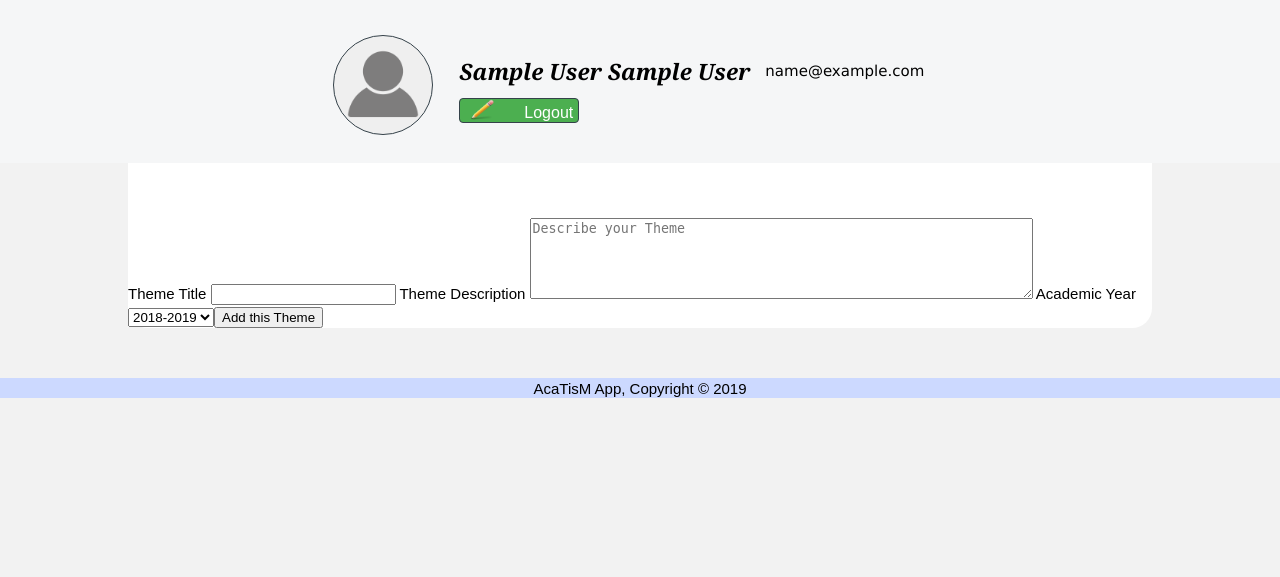
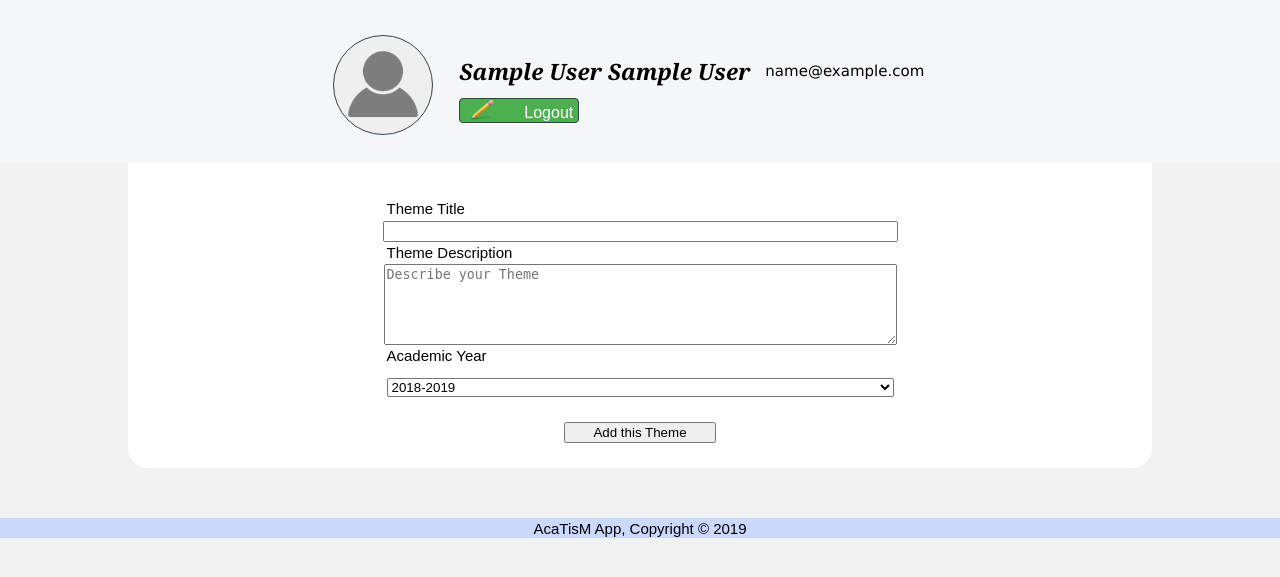
Before and after one commit to KetanoTinca/TW, a PHP site: page /add-theme.php in a window 1280 px wide. Shown: the part 40-617 px from the top of the page. Run offline with PHP 8.4, Linux system fonts and the light colour scheme; the visitor is signed in with stand-in values (Sample User, id 1).

Commit message:
add theme

```diff
--- a/CSS/style_profile.css
+++ b/CSS/style_profile.css
@@ -18,6 +18,14 @@ body{
 
 }
 
+.add-theme-form {
+    display: flex;
+    flex-direction: column;
+    margin-top: 5px;
+    margin-left: 5px;
+    margin-right: 5px;
+
+}
 
 
 .container{
@@ -187,7 +195,9 @@ input[type=text].header-search-input {
 
     overflow: hidden;
 }
-
+#addTheme{
+    margin-top:10px;
+}
 #description{
 
     margin:auto;
@@ -341,7 +351,8 @@ input[type=text].header-search-input {
     background-color: white;
     width:80%;
     margin:auto;
-    padding-top:55px;
+    padding-top:30px;
+    padding-bottom:25px;
     border-radius:0 0 20px 20px;
 }
 .text{
--- a/controller/addThemes.php
+++ b/controller/addThemes.php
@@ -14,8 +14,8 @@ if(!empty($_POST['themeTitle']) && !empty($_POST['themeDescription']) && !empty(
 
     $theme = new Theme($db,$_POST['themeTitle'],$_POST['themeDescription'],$_POST['academicYear'],$_SESSION['teacher_id']);
     if($theme->addTheme()=== TRUE){
-        Redirect('../views/user.php?action=added', false);
-        echo "m-am logat";
+        Redirect('../views/add-theme.php?action=added', false);
+
     }else{
         Redirect('../views/user.php?status=wrong', false);
     }
--- a/views/add-theme.php
+++ b/views/add-theme.php
@@ -18,20 +18,29 @@
 <?php include 'navbar.php';?>
 
 <?php include 'user.description.php';?>
+<?php include  "../controller/session.php"; ?>
 
 <section id="activity">
 
+    <?php
+    if(isset($_GET['action']) && $_GET['action'] == 'added'){
+        echo "<h4 style='color: green;'><center>Succesfuly added the theme</center></h4>";
+    }else{
+        if(isset($_GET['action']) && $_GET['action']=='wrong'){
+            echo "<h4 style='color: red;'><center>Something wrong happened</center></h4>";
+        }
+    }
+    ?>
+    <form class="add-theme-form" method="post" action="../controller/addThemes.php" >
 
-    <form method="post" action="../controller/addThemes.php" >
+        <label for="themeTitle" style="width:50%;margin:auto;">Theme Title</label>
+        <input type="text" name="themeTitle" id ="themeTitle" style="width:50%;margin:auto;">
+        <label style="width:50%;margin:auto;">Theme Description</label>
+        <textarea id="themeDescription" name="themeDescription" required placeholder="Describe your Theme" rows="5" cols="60" style="width:50%;margin:auto;"></textarea>
 
-        <label for="themeTitle">Theme Title</label>
-        <input type="text" name="themeTitle" id ="themeTitle">
-        <label>Theme Description</label>
-        <textarea id="themeDescription" name="themeDescription" required placeholder="Describe your Theme" rows="5" cols="60"></textarea>
-
-        <label>Academic Year</label>
+        <label style="width:50%;margin:auto;">Academic Year</label>
         <?php
-        echo "<select id=\"academicYear\" name=\"academicYear\">";
+        echo "<select id=\"academicYear\" name=\"academicYear\" style=\"width:50%;margin:auto;margin-top: 10px;\">";
         $currentYear = date("Y");
         $count = 6;
         $string = ($currentYear-1) . "-" . $currentYear;
@@ -44,7 +53,7 @@
         }
 
         ?>
-        <input id="addTheme" tabindex="0" type="submit" class="button button-green" value="Add this Theme">
+        <input id="addTheme" tabindex="0" type="submit" class="button button-green" value="Add this Theme" style="width:15%;margin:auto;margin-top:25px;">
     </form>
 
 </section>
--- a/views/cards.php
+++ b/views/cards.php
@@ -1,5 +1,6 @@
 <!DOCTYPE html>
 <?php include  "../classes/Database.php"; ?>
+<?php include  "../controller/session.php"; ?>
 <html lang= "en-US">
     <head>
         <meta charset="utf-8">
--- a/views/settings.php
+++ b/views/settings.php
@@ -1,5 +1,6 @@
 <!DOCTYPE html>
 <?php include  "../classes/Database.php"; ?>
+<?php include  "../controller/session.php"; ?>
 <html lang="en-US">
     <head>
         <meta charset="utf-8">
--- a/views/user.php
+++ b/views/user.php
@@ -1,5 +1,6 @@
 <!DOCTYPE html>
 <?php include  "../classes/Database.php"; ?>
+<?php include  "../controller/session.php"; ?>
 <html lang="en-US">
     <head>
         <meta charset="utf-8">
```
Also changed, not shown: classes/Theme.php (+6 -6 lines).
